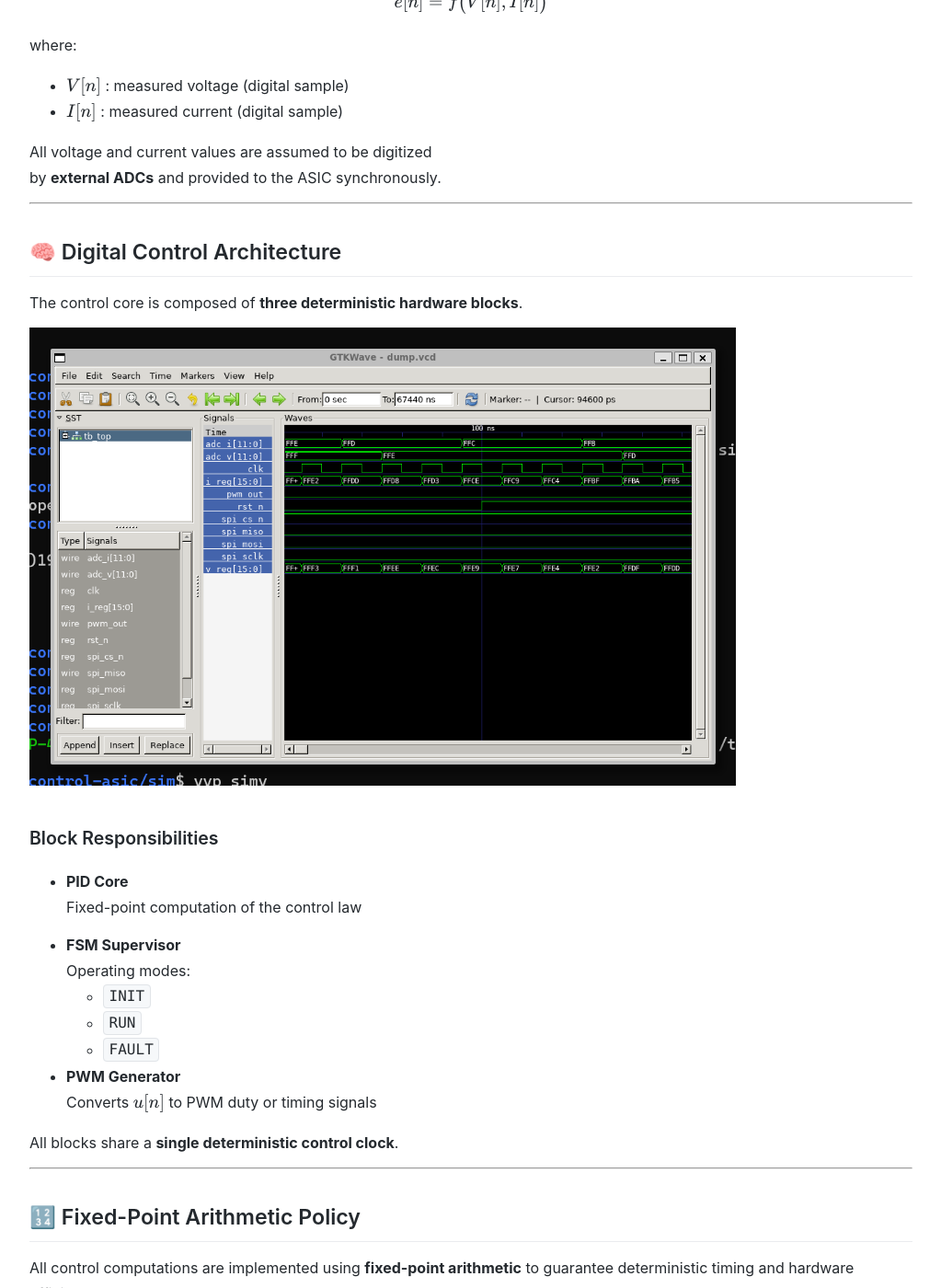
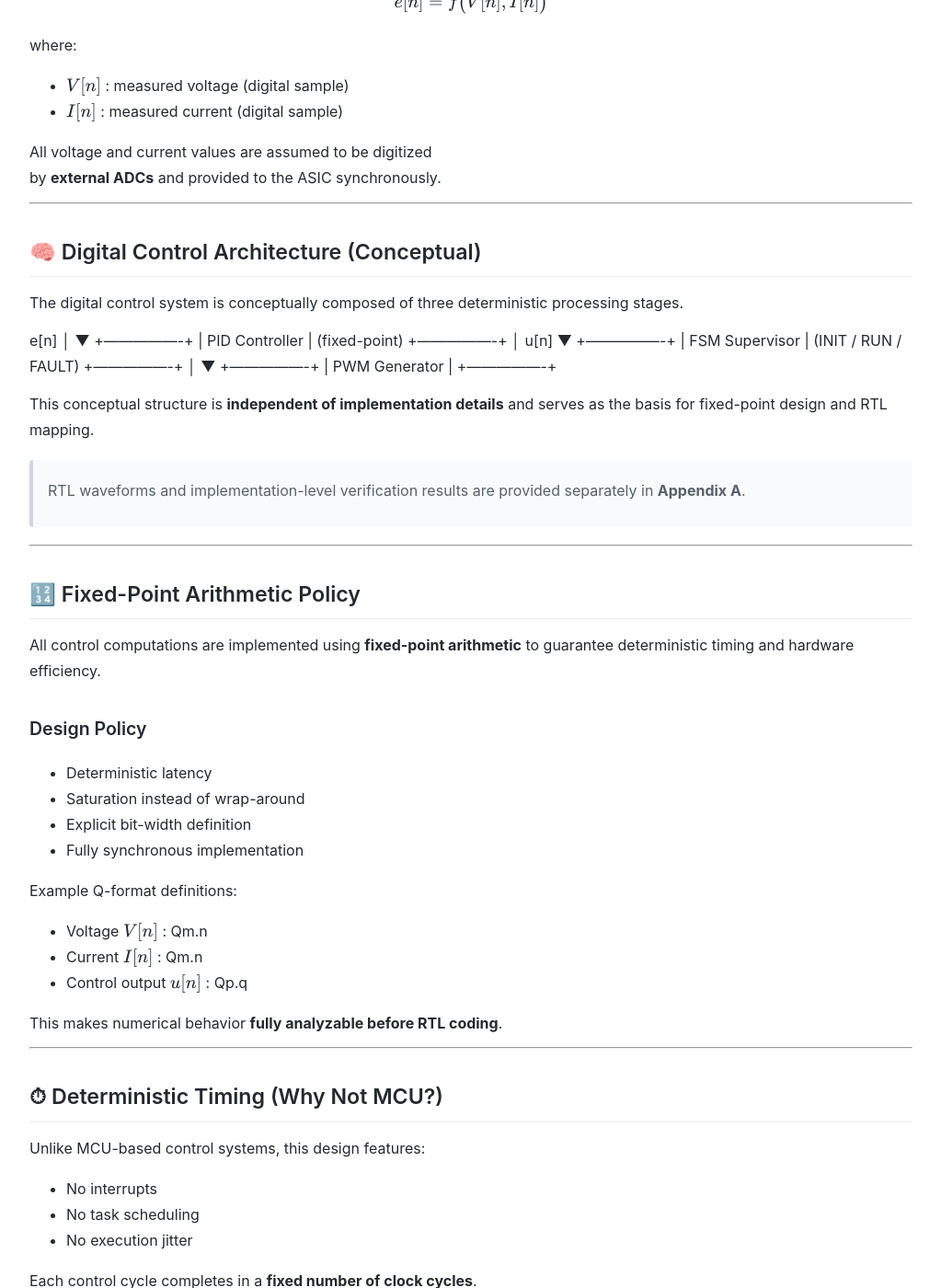
Before and after one commit to Samizo-AITL/vi-control-asic-sky130, a Jekyll site: the page built from docs/01_control_model.md, in a window 1280 px wide and 1400 px high, scrolled down 968 px. Shown: the whole window at 92% size, without its empty margins (128-1151 px from the left). Built offline with Jekyll 4.4.1, drawn with Linux system fonts in a browser that asks for light colours.

Commit message:
Update 01_control_model.md

```diff
--- a/docs/01_control_model.md
+++ b/docs/01_control_model.md
@@ -52,31 +52,33 @@ by **external ADCs** and provided to the ASIC synchronously.
 
 ---
 
-## 🧠 Digital Control Architecture
+## 🧠 Digital Control Architecture (Conceptual)
 
-The control core is composed of **three deterministic hardware blocks**.
+The digital control system is conceptually composed of
+three deterministic processing stages.
 
-<img
-  src="https://samizo-aitl.github.io/vi-control-asic-sky130/docs/assets/images/openlane/tb_vi_control_fsm_01.png"
-  alt="V–I Control Digital Architecture"
-  style="width:80%;"
-/>
+e[n]
+ │
+ ▼
++----------------+
+| PID Controller |  (fixed-point)
++----------------+
+ │ u[n]
+ ▼
++----------------+
+| FSM Supervisor |  (INIT / RUN / FAULT)
++----------------+
+ │
+ ▼
++----------------+
+| PWM Generator  |
++----------------+
 
-### Block Responsibilities
+This conceptual structure is **independent of implementation details**
+and serves as the basis for fixed-point design and RTL mapping.
 
-- **PID Core**
-  Fixed-point computation of the control law
-
-- **FSM Supervisor**
-  Operating modes:
-  - `INIT`
-  - `RUN`
-  - `FAULT`
-
-- **PWM Generator**
-  Converts $u[n]$ to PWM duty or timing signals
-
-All blocks share a **single deterministic control clock**.
+> RTL waveforms and implementation-level verification results
+> are provided separately in **Appendix A**.
 
 ---
 
```
